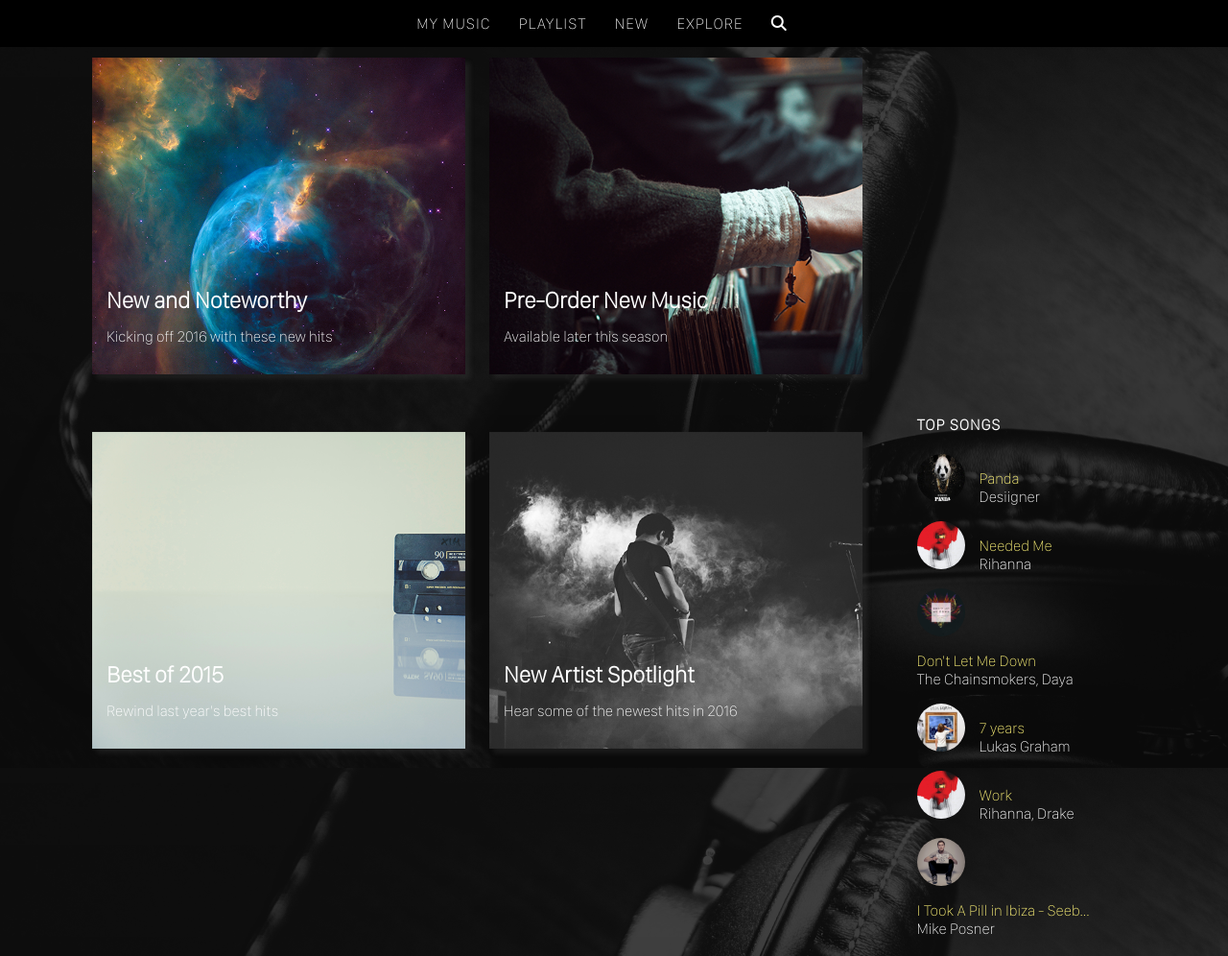
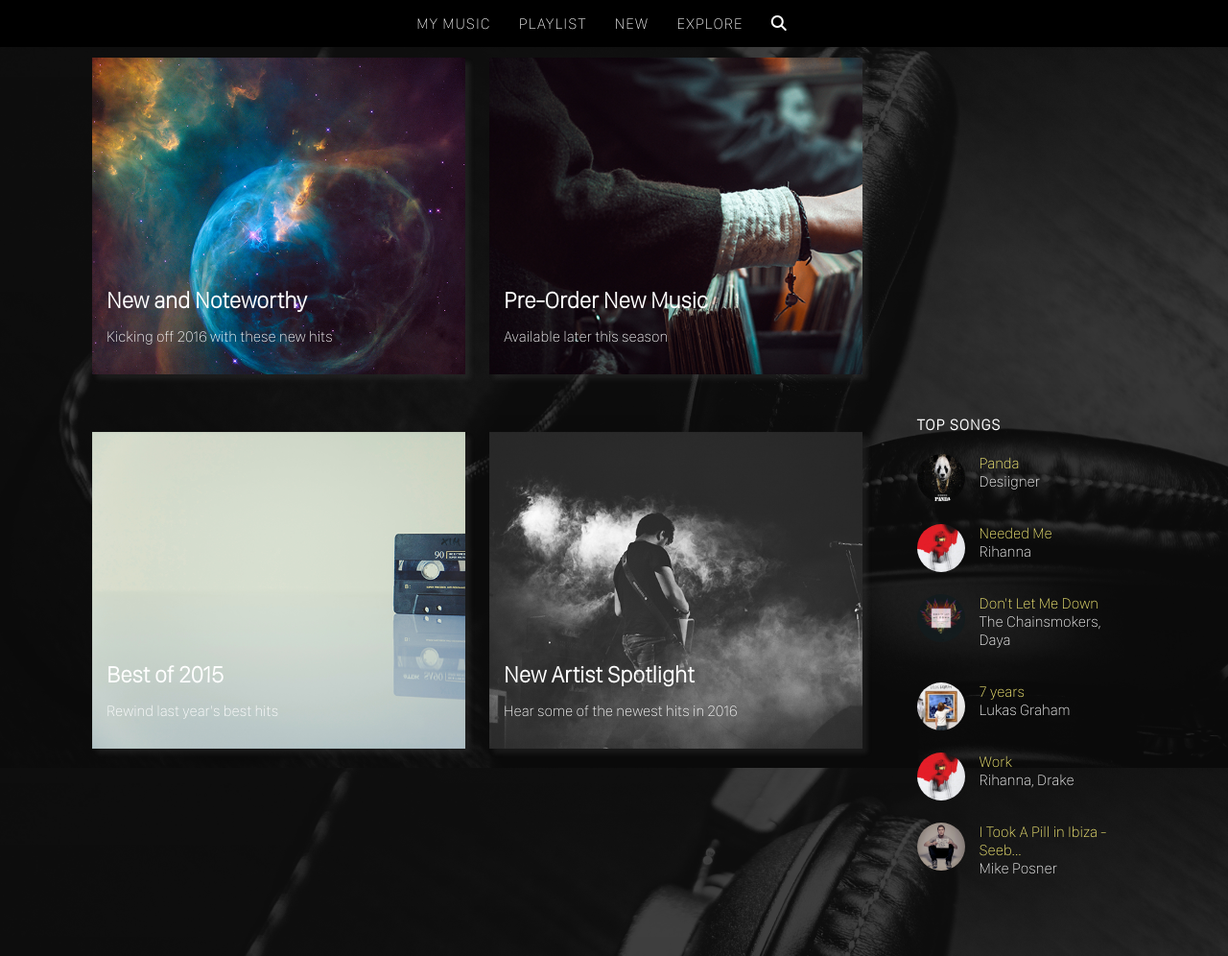
Before and after one commit to jessiewuwu/my_musicbrowser, a website: page src/index.html in a window 1280 px wide. Shown: the top 996 px of the page at 96% size. Drawn offline with Linux system fonts and the light colour scheme.

Commit message:
Fix the pushed down song details by removing the paragraph styling for each list. Change the page title to 'Music Browser'

```diff
--- a/src/index.html
+++ b/src/index.html
@@ -2,7 +2,7 @@
 <html lang="en">
 <head>
   <meta charset="UTF-8">
-  <title>Document</title>
+  <title>Music Browser</title>
   <link href="https://fonts.googleapis.com/css?family=Open+Sans" rel="stylesheet">
   <link rel="stylesheet" href="stylesheets/stylez.css">
   <script src="https://use.fontawesome.com/2be986eb1f.js"></script>
--- a/src/stylesheets/stylez.scss
+++ b/src/stylesheets/stylez.scss
@@ -132,6 +132,7 @@ nav {
     li {
       list-style-type: none;
       margin-left: 0px;
+      margin-bottom: 35px;
       padding-left: 0px;
       img {
         border-radius: 50%;
@@ -140,16 +141,14 @@ nav {
         float: left;
         margin-right: 15px;
       }
-      p {
-        display: inline-block;
-        padding: 0;
-        span {
-          display: block;
-          &:first-child {
-            color: $yellow;
-          }
+
+      span {
+        display: block;
+        &:first-child {
+          color: $yellow;
         }
       }
+
     }
   }
 }
```
Also changed, not shown: src/stylesheets/stylez.css, 1 other file.
